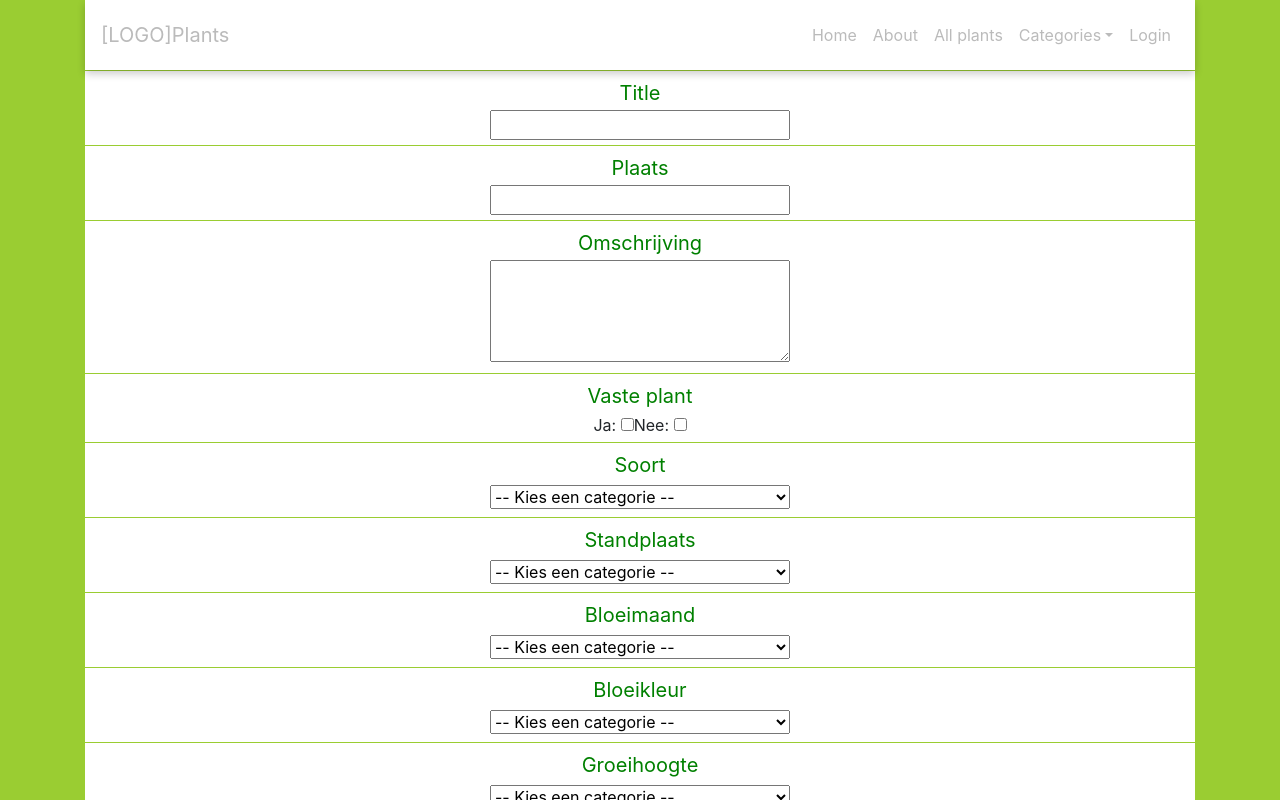
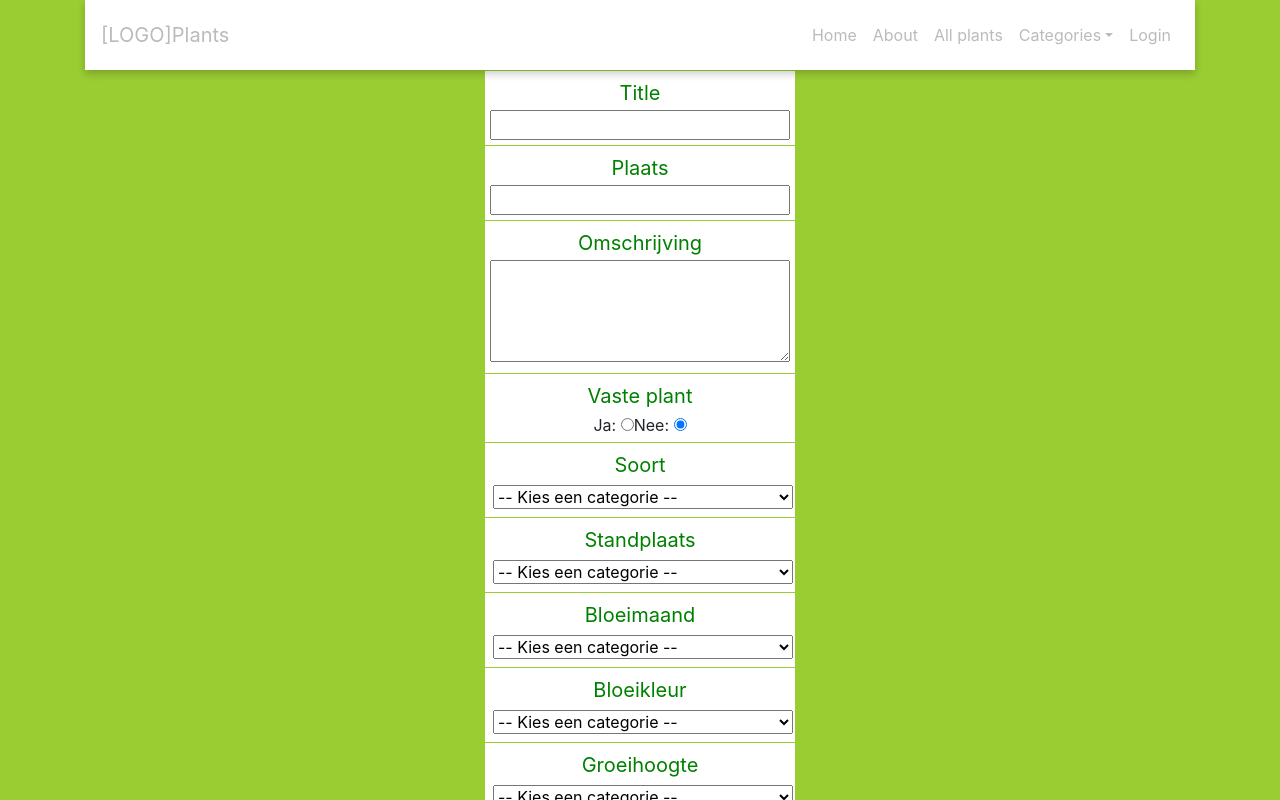
Before and after one commit to StevenW1999/projectc, a React (Create React App) app in the folder client/: page /Createtrade in a window 1280 px wide. Shown: the top 800 px of the page. Built offline with nearby package versions, Linux system fonts and the light colour scheme; the HTML template or start-up script is replaced by a standard one.

Commit message:
Radio check

```diff
--- a/client/src/pages/Create_trade/Create_trade.css
+++ b/client/src/pages/Create_trade/Create_trade.css
@@ -15,6 +15,8 @@ p {
     text-align: center;
     padding: 5px;
     margin: 1px auto;
+    margin-right: 400px;
+    margin-left: 400px;
 
  }
 
--- a/client/src/pages/Create_trade/Create_trade.js
+++ b/client/src/pages/Create_trade/Create_trade.js
@@ -56,7 +56,8 @@ class Create_trade extends Component{
             </div>
             <div className="Categorie">
               <p>Vaste plant</p>
-              Ja: <input type = "checkbox"/>Nee: <input type = "checkbox"/>
+              Ja: <input type = "radio"checked="checked" name="radio"/>
+              Nee: <input type = "radio"checked="checked" name="radio"/>
             </div>
             <div className="Categorie">
               <p>Soort</p>
```
